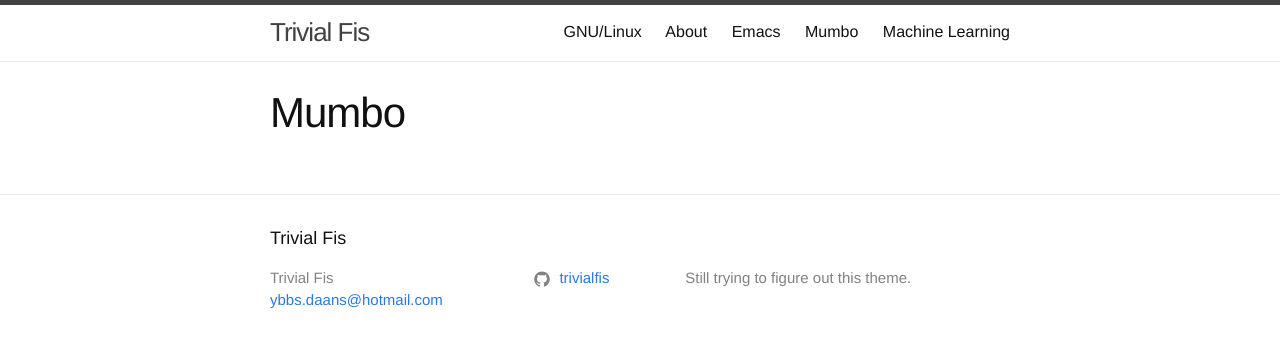
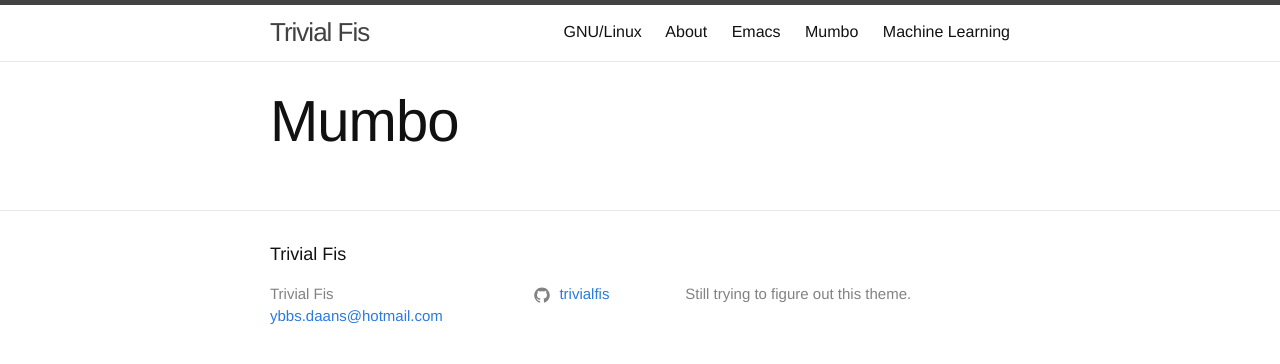
Before and after one commit to trivialfis/trivialfis.github.io, a Jekyll site: the page built from extra-jumbo-mumbo-jumbo.md, in a window 1280 px wide. Shown: the top 364 px of the page. Built offline with Jekyll 4.4.1, drawn with Linux system fonts in a browser that asks for light colours.

Commit message:
Fix font size

```diff
--- a/_sass/minima/_layout.scss
+++ b/_sass/minima/_layout.scss
@@ -212,7 +212,7 @@
 }
 
 .post-title {
-  @include relative-font-size(2.625);
+  @include relative-font-size(3.625);
   letter-spacing: -1px;
   line-height: 1;
 
@@ -223,6 +223,14 @@
 
 .post-content {
   margin-bottom: $spacing-unit;
+
+  h1 {
+      @include relative-font-size(2.625);
+
+      @include media-query($on-laptop) {
+	  @include relative-font-size(2.125);
+      }
+  }
 
   h2 {
     @include relative-font-size(2);
```
